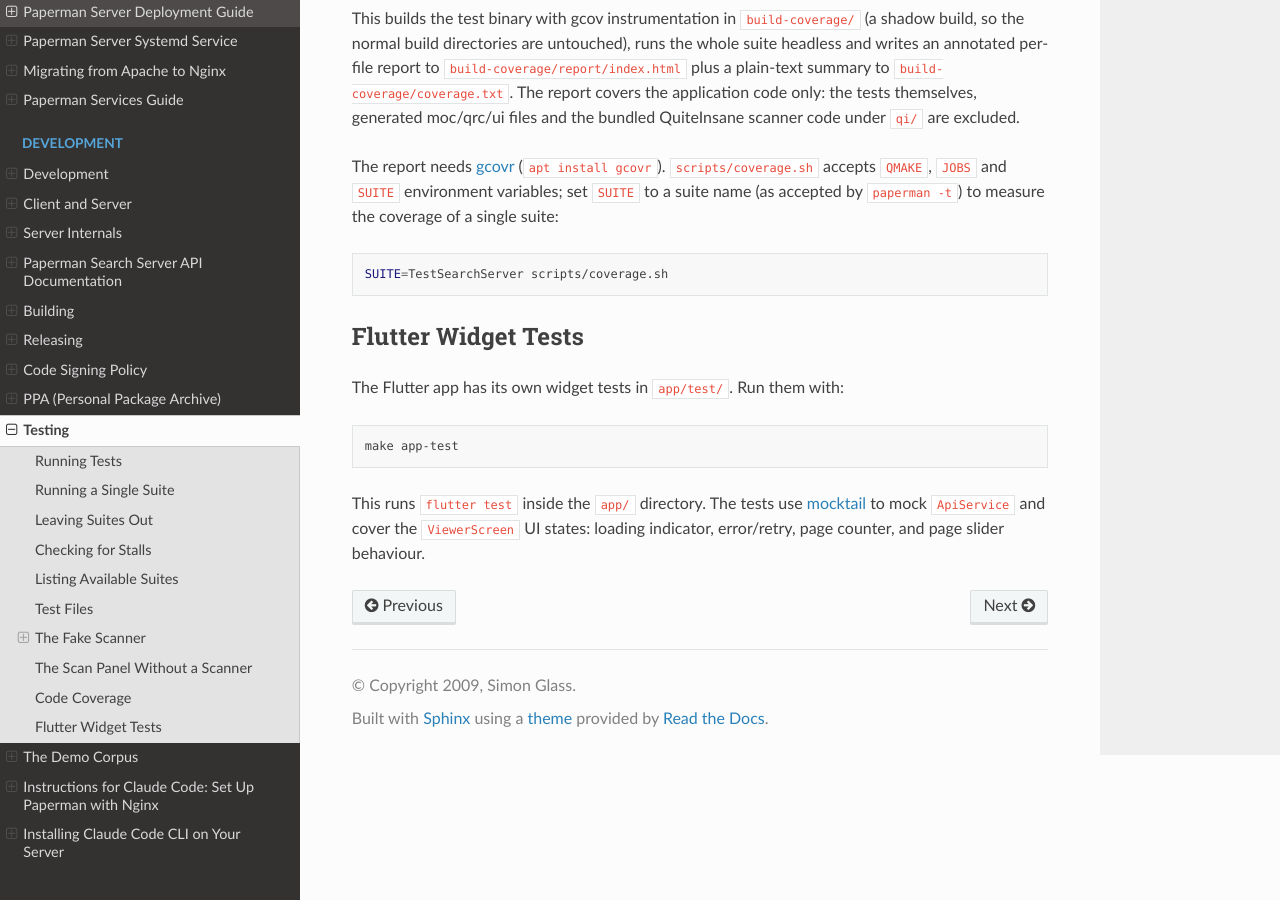
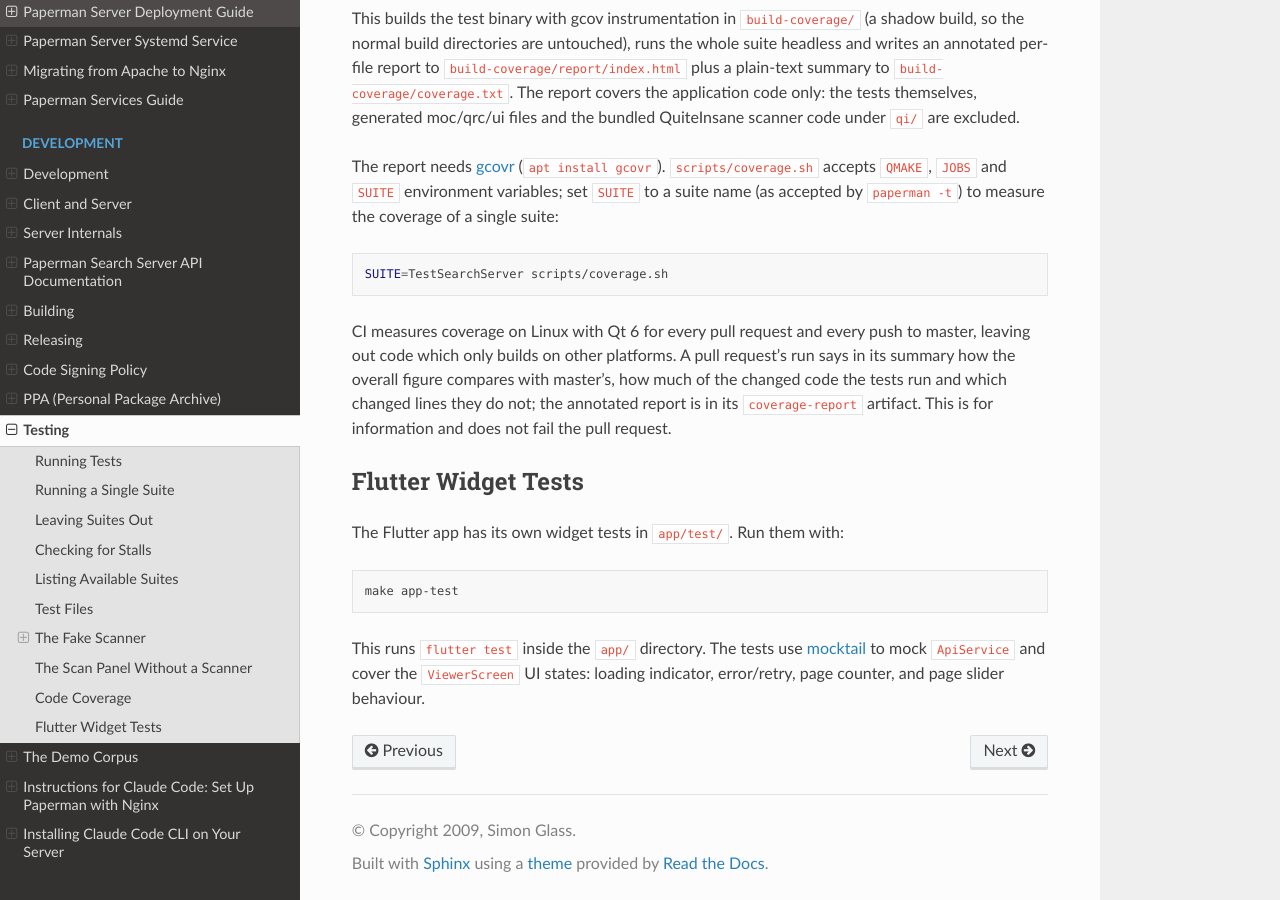
Before and after one commit to sjg20/paperman, a Sphinx documentation site: the page built from doc/testing.rst, in a window 1280 px wide and 900 px high, scrolled down 4387 px. Built offline with Sphinx 7.4.7 and the Read the Docs theme 3.1.0, drawn with Linux system fonts in a browser that asks for light colours.

Commit message:
ci: Report the test coverage of each pull request
Nothing shows whether a pull request's code is tested, so a gap is only
found by reading the change.

Measure coverage in a job of its own, on Linux with Qt 6, for each pull
request and each push to master. Keep the report as an artifact, which
gives a pull request master's figures to compare with, and write the
summary to the run's page. The job only reports, since tests which
depend on timing make the figures move a little between runs.

Co-developed-by: Claude Opus 5.5 (1M context) <noreply@anthropic.com>
Claude-Session: https://claude.ai/code/session_01BxfLL7T8McSpFMMxYekitE

```diff
--- a/doc/testing.rst
+++ b/doc/testing.rst
@@ -238,6 +238,13 @@ environment variables; set ``SUITE`` to a suite name (as accepted by
 
    SUITE=TestSearchServer scripts/coverage.sh
 
+CI measures coverage on Linux with Qt 6 for every pull request and every
+push to master, leaving out code which only builds on other platforms.  A
+pull request's run says in its summary how the overall figure compares with
+master's, how much of the changed code the tests run and which changed lines
+they do not; the annotated report is in its ``coverage-report`` artifact.  This
+is for information and does not fail the pull request.
+
 Flutter Widget Tests
 --------------------
 
```
Also changed, not shown: 1 other file.
